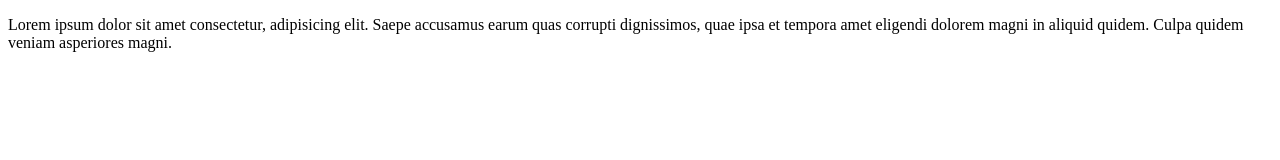
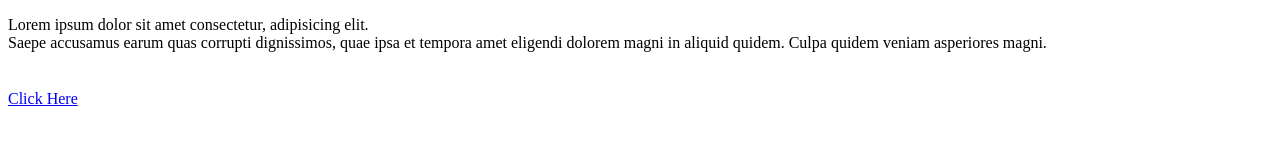
Before and after one commit to ZephNotFound/New-website, a plain HTML site: page index.html in a window 1280 px wide. Drawn offline with Linux system fonts and the light colour scheme.

Commit message:
Tags test 2

```diff
--- a/index.html
+++ b/index.html
@@ -4,8 +4,9 @@
         <title>Wta Website</title>
     </head>
     <body>
-        <p>Lorem ipsum dolor sit amet consectetur, adipisicing elit. Saepe accusamus earum quas corrupti dignissimos, quae ipsa et tempora amet eligendi dolorem magni in aliquid quidem. Culpa quidem veniam asperiores magni.
+        <p>Lorem ipsum dolor sit amet consectetur, adipisicing elit.<br> Saepe accusamus earum quas corrupti dignissimos, quae ipsa et tempora amet eligendi dolorem magni in aliquid quidem. Culpa quidem veniam asperiores magni.
         </p>
         <marquee>HI!!</marquee>
+        <a href="www.google.com">Click Here</a>
     </body>
 </html>
```
